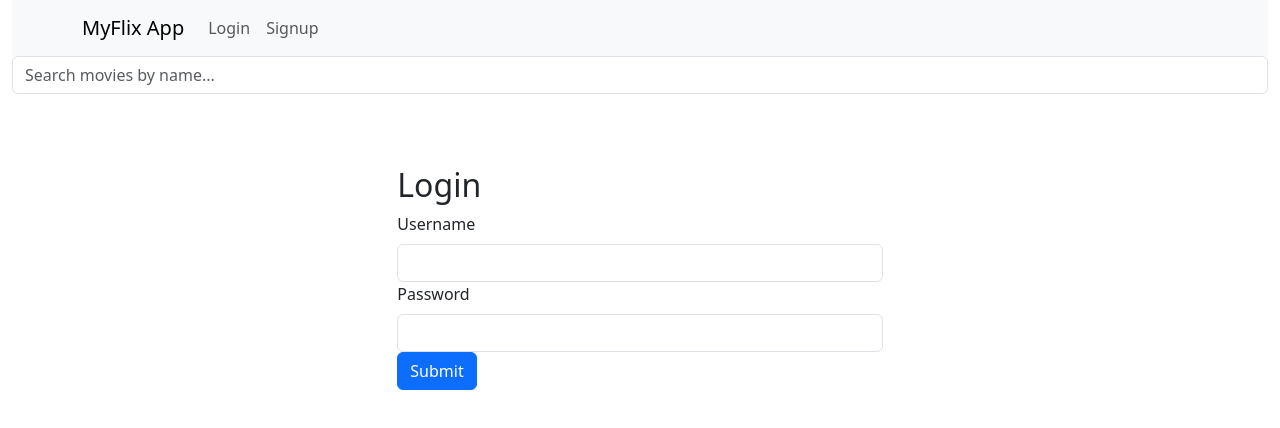
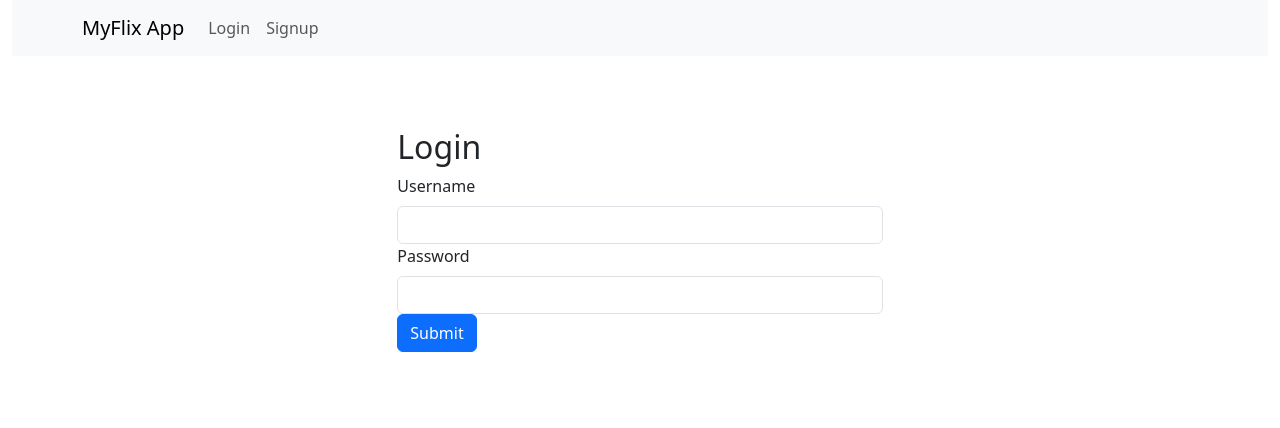
Before and after one commit to jimmy8000/myFlix-client, a React (Vite) app: page /login in a window 1280 px wide. Shown: the top 428 px of the page. Built offline with nearby package versions, Linux system fonts and the light colour scheme.

Commit message:
netlify fixed

```diff
--- a/src/components/main-view/main-view.jsx
+++ b/src/components/main-view/main-view.jsx
@@ -65,7 +65,6 @@ export const MainView = () => {
   return (
     <Router>
       <NavigationBar user={user} setToken={setToken} setUser={setUser} handleLogout={handleLogout} />
-      <SearchBar onSearch={setSearchQuery} />
       <Row className="justify-content-md-center my-4">
         <Routes>
           <Route path="/login" element={
@@ -88,6 +87,7 @@ export const MainView = () => {
           <Route path="/" element={
             !user ? <Navigate to="/login" replace /> : (
               <Col>
+              <SearchBar onSearch={setSearchQuery} />
                 <Row>
                   {filteredMovies.length > 0 ? filteredMovies.map(movie => (
                     <MovieCard key={movie.id} movie={movie} user={user} token={token} setUser={setUser} />
```
Also changed, not shown: 4 other files (tests, documents, lock files or other folders).
